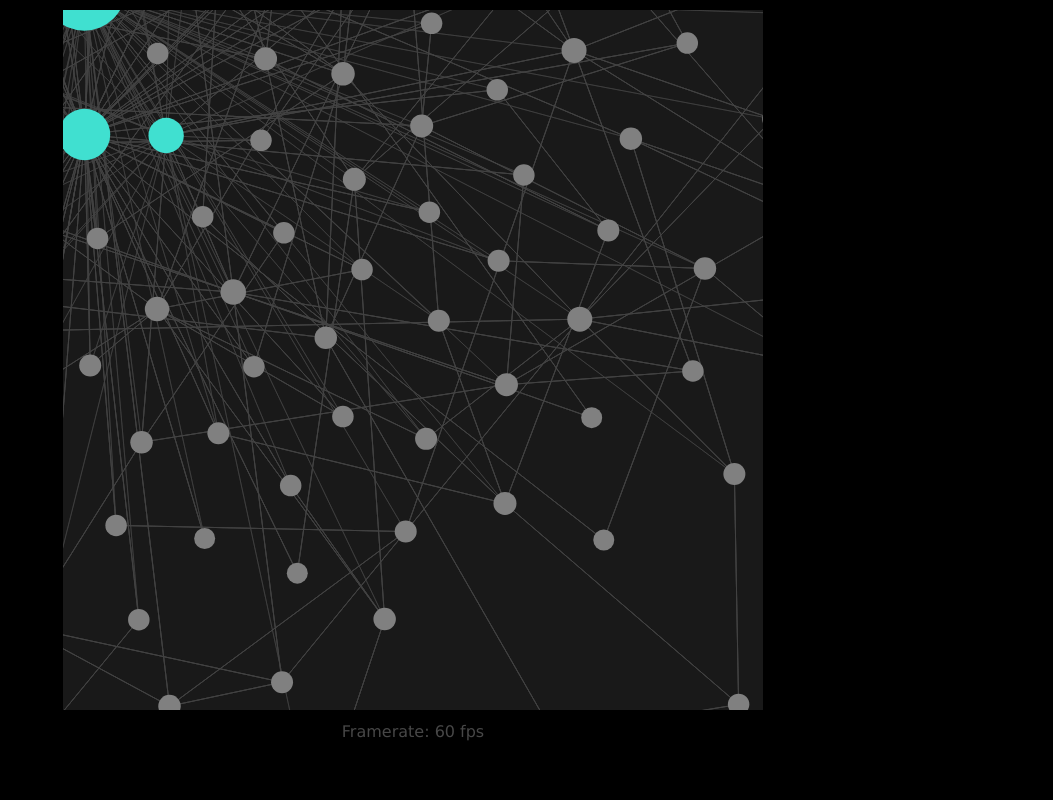
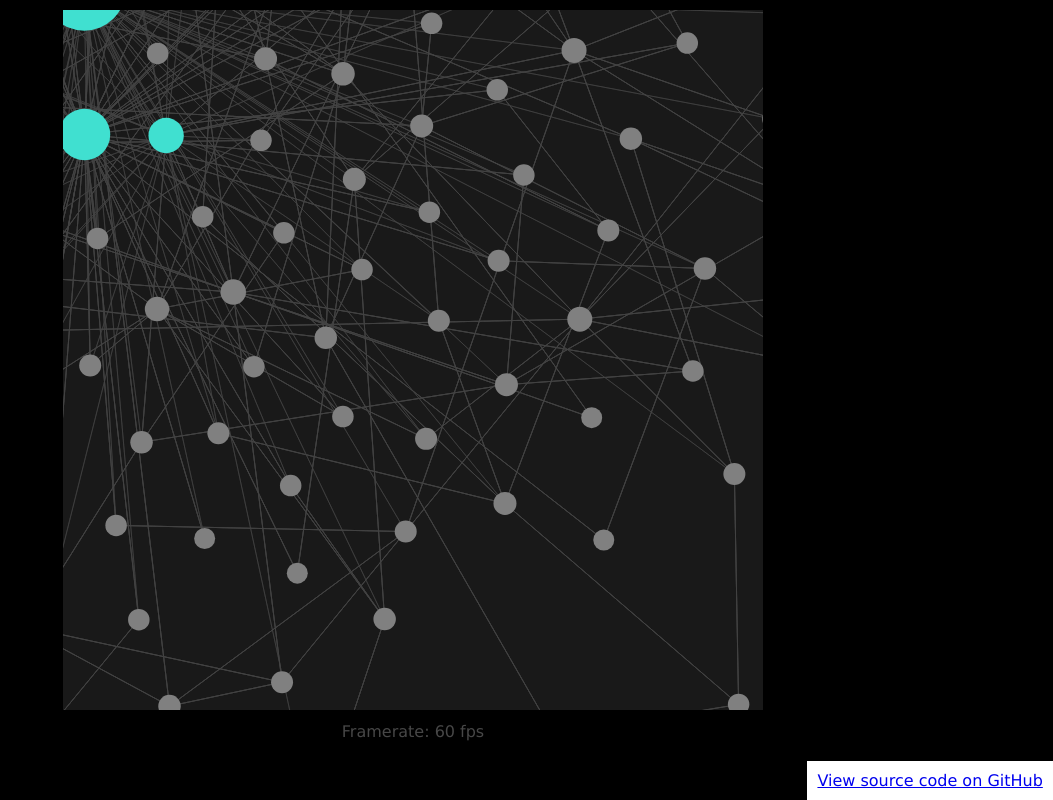
Before and after one commit to Redfluffydragon/graph-layout, a plain HTML site: page index.html in a window 1280 px wide. Shown: the whole page, without its empty margins (227-1280 px from the left). Drawn offline with Linux system fonts and the light colour scheme.

Commit message:
Add link to source code

```diff
--- a/index.html
+++ b/index.html
@@ -1,5 +1,6 @@
 <!DOCTYPE html>
 <html lang="en">
+
 <head>
   <meta charset="UTF-8">
   <meta http-equiv="X-UA-Compatible" content="IE=edge">
@@ -21,13 +22,25 @@
       font-family: Verdana, Geneva, Tahoma, sans-serif;
     }
 
+    a {
+      position: absolute;
+      bottom: 0;
+      right: 0;
+      background: white;
+      padding: 1ch;
+    }
+
     canvas {
       border: 2px solid black;
     }
+
   </style>
 </head>
+
 <body>
-    <canvas id="demo" width="700" height="700"></canvas>
+  <a href="https://github.com/Redfluffydragon/graph-layout">View source code on GitHub</a>
+  <canvas id="demo" width="700" height="700"></canvas>
   <span>Framerate: <span id="framerate"></span> fps</span>
 </body>
+
 </html>
```
